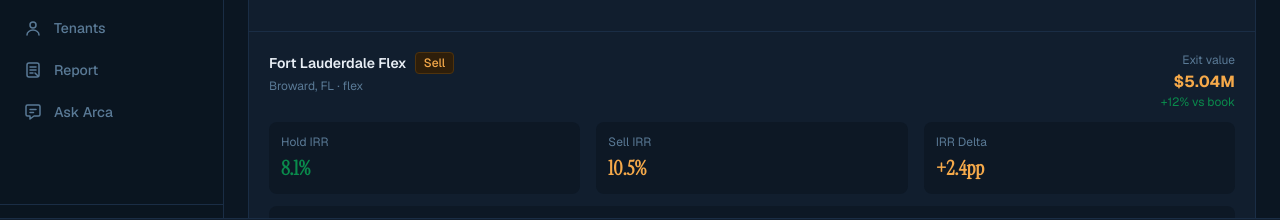
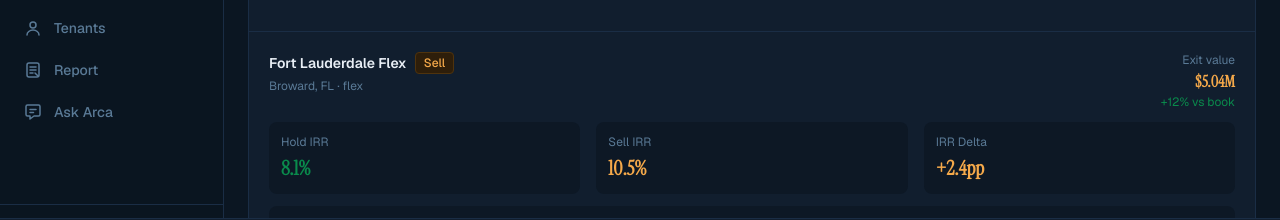
Before and after one commit to REAIAN18/propra-app, a Next.js app: page /hold-sell in a window 1280 px wide. Shown: the part 531-751 px from the top of the page. Built offline with nearby package versions, Linux system fonts and the light colour scheme; no server answers.

Commit message:
feat(ux): instrument serif on hold-sell exit value + rent-clock break clause rent at risk
Co-Authored-By: Paperclip <noreply@paperclip.ing>

```diff
--- a/src/app/hold-sell/page.tsx
+++ b/src/app/hold-sell/page.tsx
@@ -175,7 +175,7 @@ export default function HoldSellPage() {
                         </div>
                         <div className="text-right shrink-0">
                           <div className="text-xs mb-0.5" style={{ color: "#5a7a96" }}>Exit value</div>
-                          <div className="text-base font-bold" style={{ color: cfg.color }}>{fmt(scenario.sellPrice, sym)}</div>
+                          <div className="text-base font-bold" style={{ color: cfg.color, fontFamily: "var(--font-instrument-serif), 'Instrument Serif', Georgia, serif" }}>{fmt(scenario.sellPrice, sym)}</div>
                           <div className="text-xs" style={{ color: premiumPct >= 0 ? "#0A8A4C" : "#f06040" }}>
                             {premiumPct >= 0 ? "+" : ""}{premiumPct}% vs book
                           </div>
--- a/src/app/rent-clock/page.tsx
+++ b/src/app/rent-clock/page.tsx
@@ -244,7 +244,7 @@ export default function RentClockPage() {
                   <div className="flex items-center gap-3 shrink-0">
                     <div className="text-right hidden sm:block">
                       <div className="text-xs" style={{ color: "#5a7a96" }}>Annual rent at risk</div>
-                      <div className="text-sm font-semibold" style={{ color: "#f06040" }}>{fmt(lease.sqft * lease.rentPerSqft, sym)}</div>
+                      <div className="text-sm font-semibold" style={{ color: "#f06040", fontFamily: "var(--font-instrument-serif), 'Instrument Serif', Georgia, serif" }}>{fmt(lease.sqft * lease.rentPerSqft, sym)}</div>
                     </div>
                     <button
                       className="px-3 py-1.5 rounded-lg text-xs font-semibold transition-all duration-150 hover:opacity-90 active:scale-[0.98]"
```
